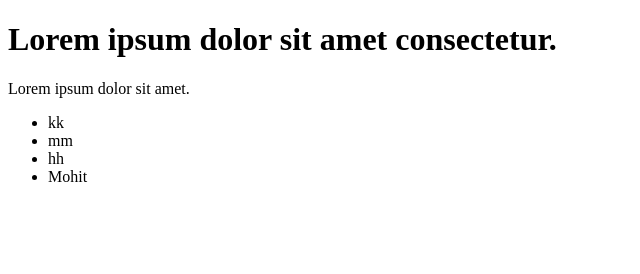
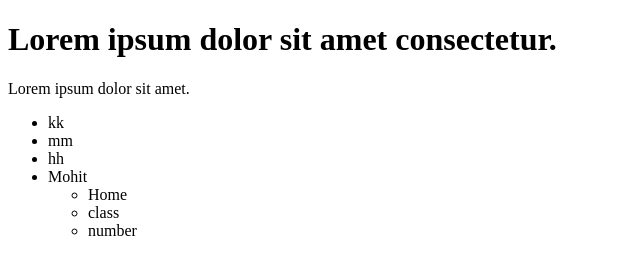
Before and after one commit to MOHITYADAV31/learn-git, a plain HTML site: page index.html in a window 1280 px wide. Shown: the whole page, without its empty margins (0-640 px from the left). Drawn offline with Linux system fonts and the light colour scheme.

Commit message:
add a list item

```diff
--- a/index.html
+++ b/index.html
@@ -16,6 +16,12 @@
 
 <li>Mohit</li>
 
+<ul>
+    <li>Home</li>
+    <li>class</li>
+    <li>number</li>
+</ul>
+
 </ul>
 </body>
 </html>
```
